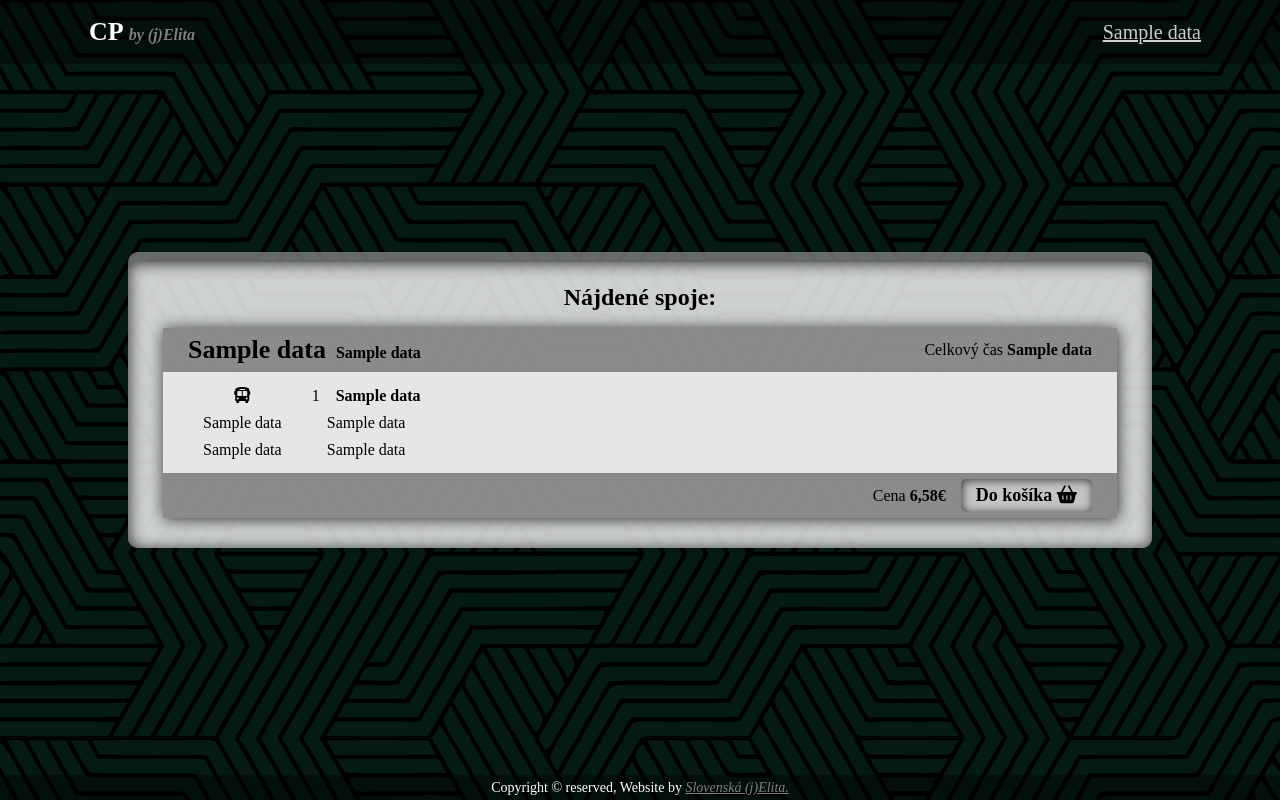
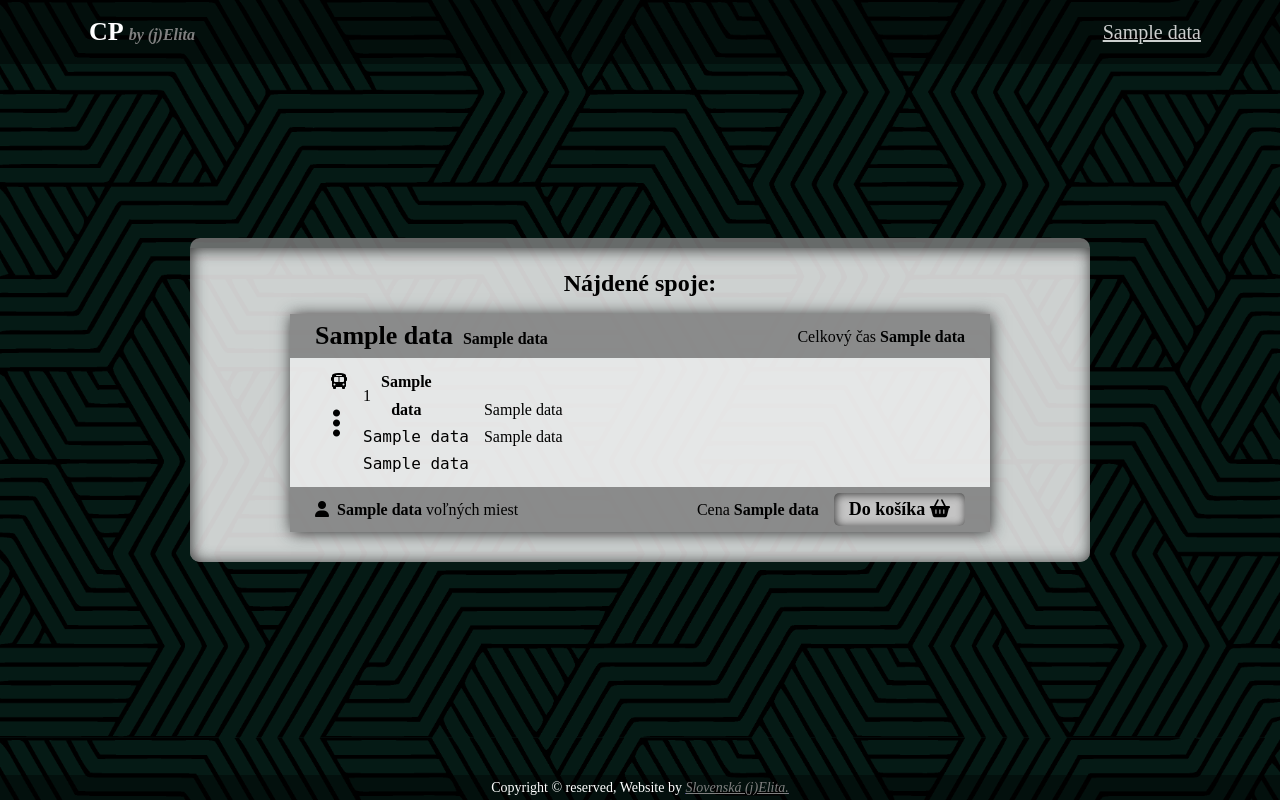
Before and after one commit to Eltody/VUT-FIT-IIS, a Flask app: template templates/connections.html in a window 1280 px wide. Run offline with Flask 2, Linux system fonts and the light colour scheme; the template is opened without the code that fills it: most values are stand-ins (such as "Sample title", 1, 10 or a date in 2020); some libraries are stand-ins or nearby versions.

Commit message:
Almost finished results page

```diff
--- a/static/style.css
+++ b/static/style.css
@@ -71,11 +71,13 @@ h1, h2, h3, h4, h5, h6, figure {
     color: white;
 }
 #footer {
-    position: fixed;
-    bottom: 0;
+    clear: both;
+    position: relative;
+    height: 25px;
     width: 100%;
     background: rgba(0, 0, 0, 0.4);
     line-height: 1.8;
+    margin-top: -25px;
 }
 #footer p {
     padding: 0;
@@ -90,7 +92,7 @@ h1, h2, h3, h4, h5, h6, figure {
 
 .navbar {
     background: rgba(0, 0, 0, 0.4);
-    position: absolute;
+    position: fixed;
     top: 0;
     left: 0;
     margin: 0;
@@ -433,18 +435,30 @@ h1, h2, h3, h4, h5, h6, figure {
     }
 }
 
+.resultFlex {
+    min-height: 85vh;
+    display: flex;
+    align-items: center;
+    justify-content: space-evenly;
+    margin-top: 15vh;
+}
 .resultWrap {
     border-top: 10px solid rgba(128, 128, 128, 0.8);
     border-radius: 10px 10px 0 0;
     text-align: center;
     position: relative;
     min-width: 310px;
-    width: 80vw;
+    max-width: 900px;
+    width: 90vw;
 }
 .resultContent {
     z-index: 10;
+    clear: both;
+    display: flex;
+    align-items: center;
+    flex-direction: column;
     position: relative;
-    clear: both;
+    margin-bottom: 15vh;
     background: rgba(255, 255, 255, 0.8);
     border-radius: 0 0 10px 10px;
     box-shadow: inset 1px 1px 15px #333;
@@ -452,6 +466,7 @@ h1, h2, h3, h4, h5, h6, figure {
 }
 .resultCon {
     border: none;
+    max-width: 700px;
     width: -webkit-fill-available;
     background: rgba(255, 255, 255, 0.5);
     box-shadow: 1px 1px 15px #333;
@@ -500,22 +515,33 @@ h1, h2, h3, h4, h5, h6, figure {
     flex-direction: row;
     justify-content: flex-start;
 }
-.resultConDetails p {
-    padding: 0 15px;
+.resultConDetails p, .resultConDetails pre {
+    margin: 0;
+    padding: 0 0 0 15px;
     color: black;
     font-size: 16px;
 }
 .resultConDetails div {
     display: flex;
     flex-direction: column;
-    align-items: center;
+    align-items: flex-start;
+}
+.connectionInfo {
+    width: 40px;
+    padding-left: 15px;
+    flex-direction: row !important;
+    align-items: center !important;
+    justify-content: flex-start;
+}
+.connectionInfo p {
+    padding: 0 10px 0 0;
 }
 .resultConFooter {
     display: flex;
     align-items: center;
     padding: 6px 25px;
     flex-direction: row;
-    justify-content: flex-end;
+    justify-content: space-between;
     background: rgba(0, 0, 0, 0.4);
 }
 .resultConFooter a {
--- a/templates/connections.html
+++ b/templates/connections.html
@@ -33,7 +33,7 @@
             </nav>
             <header id="header"role="banner">
                 <div class="container">
-                    <div class="flex">
+                    <div class="resultFlex">
                         <div class="animate__animated animate__fadeIn animate__faster">
                             <div class="resultWrap">
                                 <div class="resultContent">
@@ -48,19 +48,30 @@
                                             <div class="resultConDetails">
                                                 <div>
                                                     <p><i class="fas fa-bus"></i></p>
-                                                    <p>{{i[2]}}</p>
-                                                    <p>{{i[4]}}</p>
+                                                    <p style="transform: scale(2, 2); padding: 10px 0 0 13px;"><i class="fas fa-ellipsis-v"></i></p>
                                                 </div>
                                                 <br>
                                                 <div>
-                                                    <p>{{i[0]}}&emsp;<strong>{{i[5]}}</strong></p>
+                                                    <div class="connectionInfo">
+                                                        <p>{{i[0]}}</p>
+                                                        <p><strong>{{i[5]}}</strong></p>
+                                                    </div>
+                                                    <pre>{{i[2]}}</pre>
+                                                    <pre>{{i[4]}}</pre>
+                                                </div>
+                                                <br>
+                                                <div>
+                                                    <p>&zwnj;</p>
                                                     <p>{{i[1]}}</p>
                                                     <p>{{i[3]}}</p>
                                                 </div>
                                             </div>
                                             <div class="resultConFooter">
-                                                <p>Cena <strong>6,58€</strong> </p>
-                                                <a onclick="buy()" href="#">Do košíka <i class="fas fa-shopping-basket"></i></a>
+                                                <p><i class="fas fa-user"></i><strong>&ensp;{{i[6]}}&nbsp;</strong>voľných miest</p>
+                                                <div style="display: inherit; align-items: center;">
+                                                    <p>Cena <strong>{{i[9]}}</strong> </p>
+                                                    <a onclick="buy()" href="#">Do košíka <i class="fas fa-shopping-basket"></i></a>
+                                                </div>
                                             </div>
                                         </div>
                                     {% endfor %}
```
